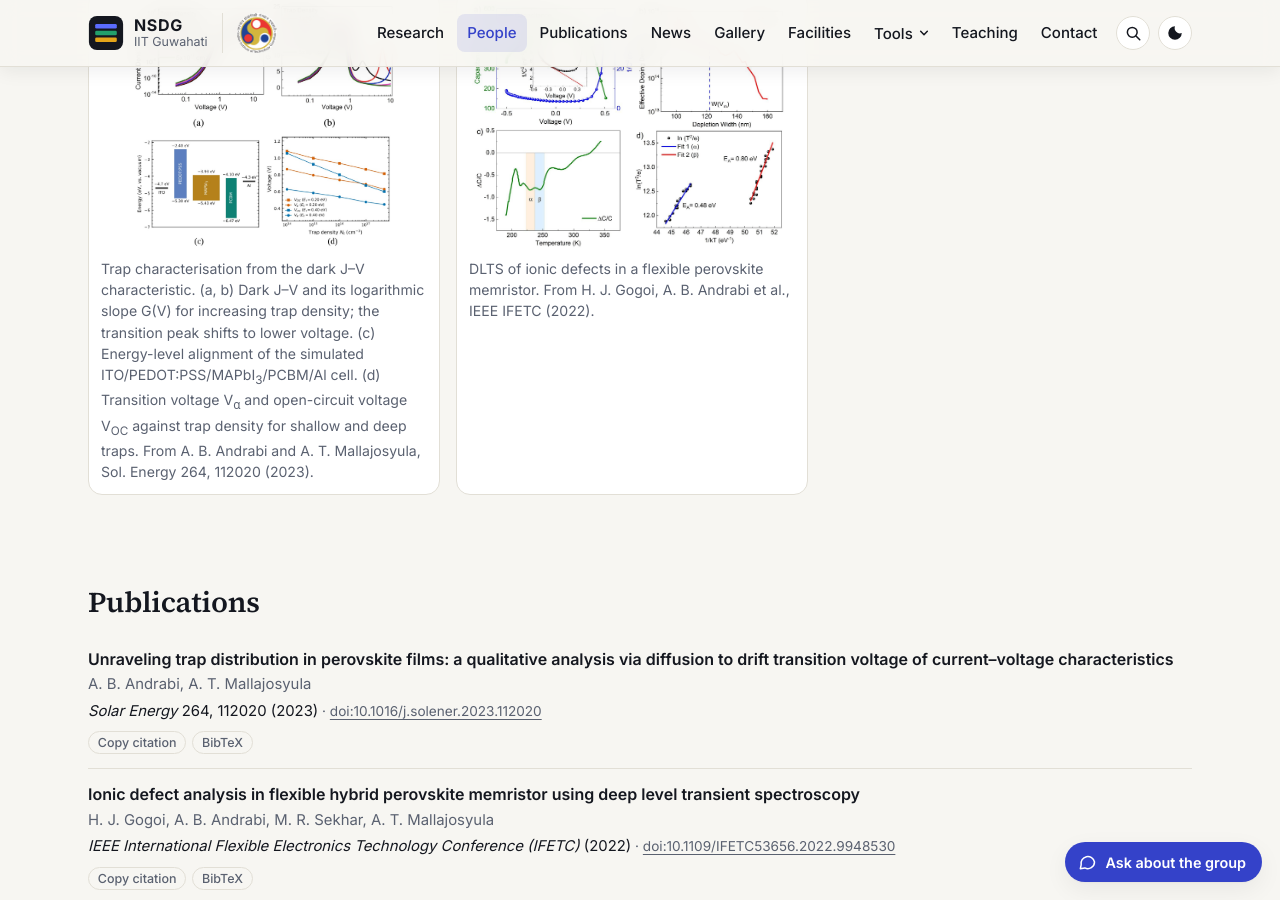
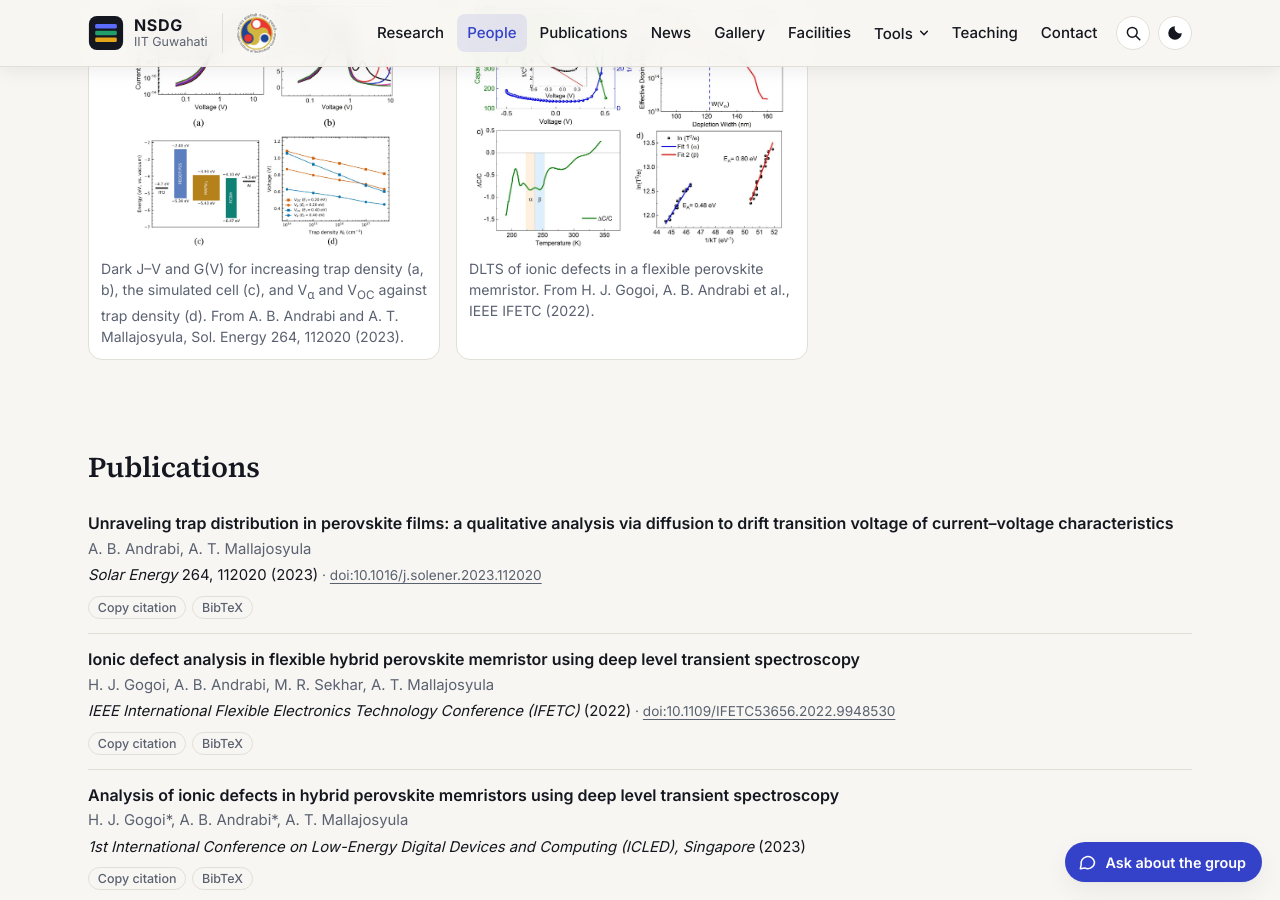
Before and after one commit to nsdg-iitg/nsdg-iitg.github.io, a Jekyll site: the page built from _people/abdul-basit-andrabi.md, in a window 1280 px wide and 900 px high, scrolled down 1231 px. Built offline with Jekyll 4.4.1, drawn with Linux system fonts in a browser that asks for light colours.

Commit message:
Basit's page: shorter caption for the first figure
Co-Authored-By: Claude Fable 5.2 <noreply@anthropic.com>
Claude-Session: https://claude.ai/code/session_01EapaZWM2CBMf6ps5HBQLq2

```diff
--- a/_people/abdul-basit-andrabi.md
+++ b/_people/abdul-basit-andrabi.md
@@ -17,7 +17,7 @@ links:
 description: "Abdul Basit Andrabi (IIT Guwahati) works on device physics and simulation of traps and mobile ions in halide perovskite devices, and has written CEISIM, a drift–diffusion device simulator."
 figures:
   - src: "/assets/img/figures/transition-voltage-cell-solen2023.jpg"
-    caption: "Trap characterisation from the dark J–V characteristic. (a, b) Dark J–V and its logarithmic slope G(V) for increasing trap density; the transition peak shifts to lower voltage. (c) Energy-level alignment of the simulated ITO/PEDOT:PSS/MAPbI<sub>3</sub>/PCBM/Al cell. (d) Transition voltage V<sub>α</sub> and open-circuit voltage V<sub>OC</sub> against trap density for shallow and deep traps. From A. B. Andrabi and A. T. Mallajosyula, Sol. Energy 264, 112020 (2023)."
+    caption: "Dark J–V and G(V) for increasing trap density (a, b), the simulated cell (c), and V<sub>α</sub> and V<sub>OC</sub> against trap density (d). From A. B. Andrabi and A. T. Mallajosyula, Sol. Energy 264, 112020 (2023)."
   - src: "/assets/img/figures/dlts-memristor-ifetc2022.jpg"
     caption: "DLTS of ionic defects in a flexible perovskite memristor. From H. J. Gogoi, A. B. Andrabi et al., IEEE IFETC (2022)."
 ---
```
